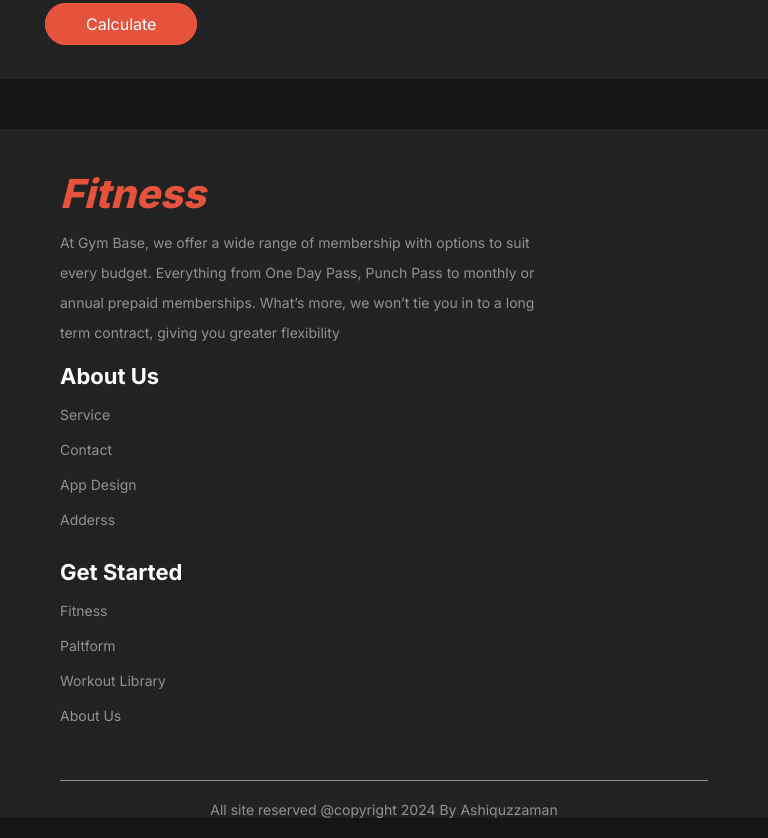
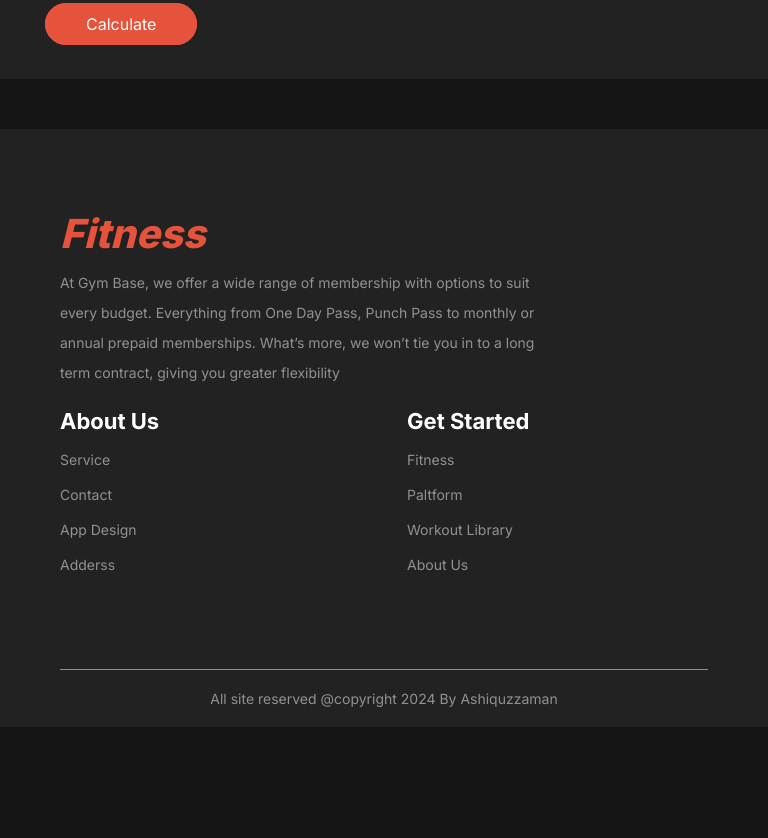
Before and after one commit to ashiquzzaman77/assignment-02, a plain HTML site: page index.html in a window 768 px wide. Shown: the part 3831-4669 px from the top of the page. After the commit the page ends 4558 px from the top, so only its background shows below. Drawn offline with Linux system fonts and the light colour scheme.

Commit message:
Something Update By responsive

```diff
--- a/asset/style/style.css
+++ b/asset/style/style.css
@@ -487,6 +487,7 @@ td {
     border-radius: 5px;
     background: rgba(255, 255, 255, 0.1);
     color: rgba(255, 255, 255, 0.5);
+
 }
 
 .form-body select {
@@ -612,9 +613,10 @@ td {
 
 .footer-body-bottom p {
     text-align: center;
-    margin: 20PX 0;
     color: rgba(255, 255, 255, 0.5);
     font-size: 14PX;
+    padding: 20px 0;
+
 }
 
 /* Responsive  */
@@ -630,9 +632,23 @@ td {
 @media screen and (min-width:577px) and (max-width:992px) {
 
     .footer-body {
-        flex-direction: column;
-        gap: 15px;
-        padding: 40px 0;
+        display: grid;
+        grid-template-areas:
+            "footer-body-one footer-body-one footer-body-one footer-body-one"
+            "footer-body-two footer-body-two footer-body-three footer-body-three";
+        gap: 20px;
+    }
+
+    .footer-body-one {
+        grid-area: footer-body-one;
+    }
+
+    .footer-body-two {
+        grid-area: footer-body-two;
+    }
+
+    .footer-body-three {
+        grid-area: footer-body-three;
     }
 
 
--- a/index.html
+++ b/index.html
@@ -170,14 +170,12 @@
                                 <input type="text" name="weight" placeholder="Weight/Kg">
                                 <input type="text" name="age" placeholder="Age">
                                 <select name="sex">
-                                    <option selected>Sex</option>
+                                    <option selected disabled>Sex</option>
                                 </select>
                             </div>
                             <div class="form-body-two">
                                 <select name="sex">
-                                    <option selected>Select Fector</option>
-                                    <option value="male">Male</option>
-                                    <option value="female">Female</option>
+                                    <option selected disabled>Select Fector</option>
                                 </select>
                             </div>
                             <div>
```
